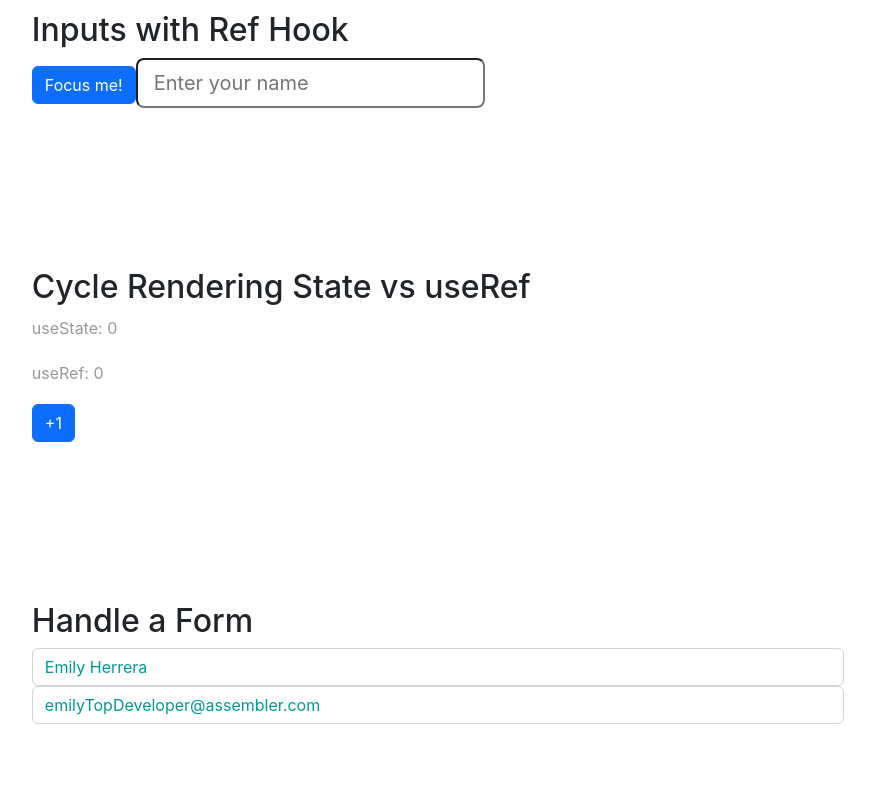
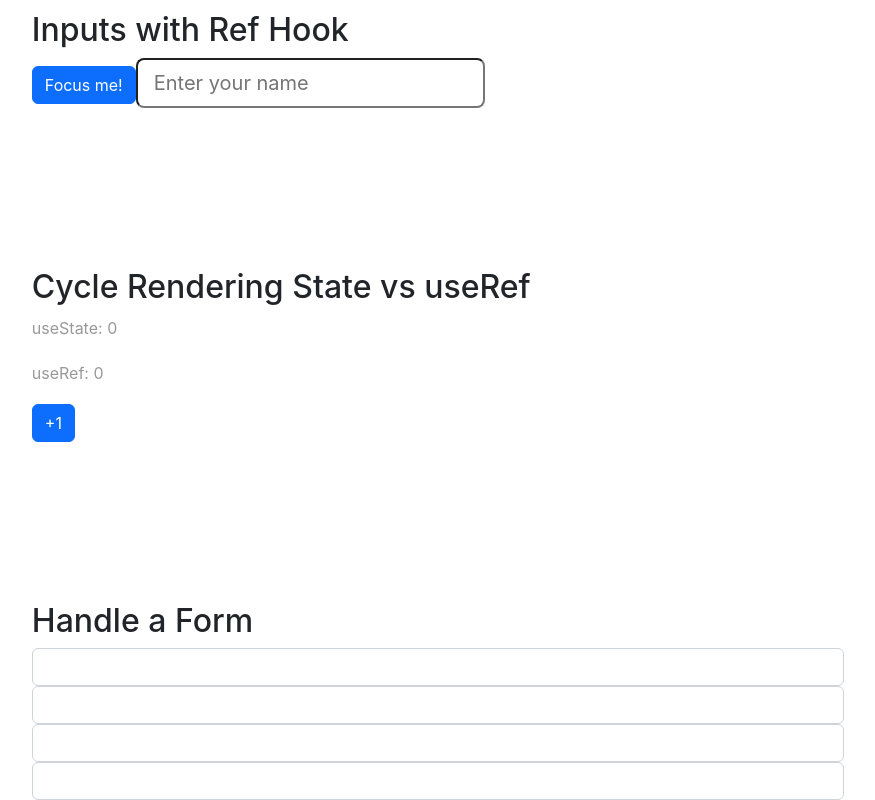
Before and after one commit to assembler-institute/react-live-coding, a React (Create React App) app: page / in a window 1280 px wide. Shown: the part 364-1164 px from the top of the page, without its empty margins (202-1077 px from the left). Before the commit the page ends 1088 px from the top, so only its background shows below. Built offline with nearby package versions, Linux system fonts and the light colour scheme.

Commit message:
feat(custom hook): useForm with custom hooks

```diff
--- a/src/components/Form/FormInput.jsx
+++ b/src/components/Form/FormInput.jsx
@@ -1,23 +1,15 @@
-import React, { useEffect, useState } from "react";
+import useForm from "../../hooks/useForm";
 
 const FormInput = () => {
-  const [formState, setFormState] = useState({
-    username: "Emily Herrera",
-    email: "emilyTopDeveloper@assembler.com",
-  });
+  const { username, email, password, estudios, onInputChange } = useForm();
+  //   {
+  //   username: "",
+  //   email: "",
+  //   password: "",
+  //   estudios: "",
+  // });
 
-  // console.log(formState);
-  const { username, email } = formState;
-
-  const onInputChange = ({ target }) => {
-    const { name, value } = target;
-    // console.log(name, value);
-    setFormState({
-      // access name property of target with target.name
-      ...formState,
-      [name]: value, // propiedad computada de un objeto es una función que devuelve el valor de la propiedad/valor de una key
-    });
-  };
+  // const { username, email, password, estudios } = formState;
 
   return (
     <>
@@ -29,7 +21,6 @@ const FormInput = () => {
         value={username}
         onChange={onInputChange}
       />
-      {username === "Alejandro" && <Message />}
       <input
         type="email"
         className="form-control"
@@ -37,29 +28,22 @@ const FormInput = () => {
         value={email}
         onChange={onInputChange}
       />
-      {email === "alejandro@gmail.com" && <Message />}
+      <input
+        type="password"
+        className="form-control"
+        name="password"
+        value={password}
+        onChange={onInputChange}
+      />
+      <input
+        type="estudios"
+        className="form-control"
+        name="estudios"
+        value={estudios}
+        onChange={onInputChange}
+      />
     </>
   );
 };
 
-const Message = () => {
-  // return "User already exists";
-
-  useEffect(() => {
-    // Fuga de memoria
-    console.log("mounted");
-
-    const onMouseOver = ({ x, y }) => {
-      const coords = { x, y };
-      console.log(x, y);
-    };
-    window.addEventListener("mouseover", onMouseOver);
-
-    return () => {
-      window.removeEventListener("mouseover", onMouseOver);
-      console.log("unmounted");
-    };
-  }, []);
-};
-
 export default FormInput;
--- a/src/components/UseRef/useRef_2.jsx
+++ b/src/components/UseRef/useRef_2.jsx
@@ -11,8 +11,8 @@ const useRef_2 = ({ initialValue = 0 }) => {
   useEffect(() => {
     renderedRef.current = counter;
     setTimeout(() => {
-      console.log(`useState value ${counter}`);
-      console.log(`useRef value ${renderedRef.current}`);
+      // console.log(`useState value ${counter}`);
+      // console.log(`useRef value ${renderedRef.current}`);
     }, 2000);
   }, [counter]);
 
--- /dev/null
+++ b/src/hooks/useForm.jsx
@@ -0,0 +1,19 @@
+import React, { useState } from "react";
+
+const useForm = (initialState = {}) => {
+  const [formState, setFormState] = useState(initialState);
+
+  const onInputChange = ({ target }) => {
+    const { name, value } = target;
+    setFormState({
+      ...formState,
+      [name]: value, // propiedad computada
+    });
+  };
+  return {
+    formState,
+    onInputChange,
+  };
+};
+
+export default useForm;
```
